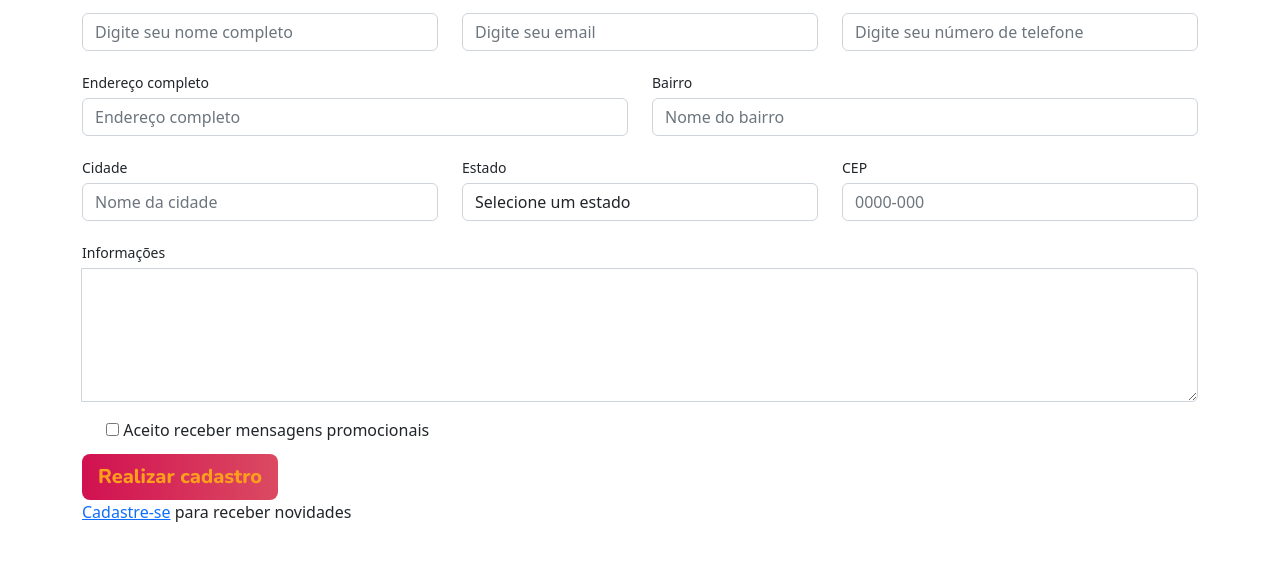
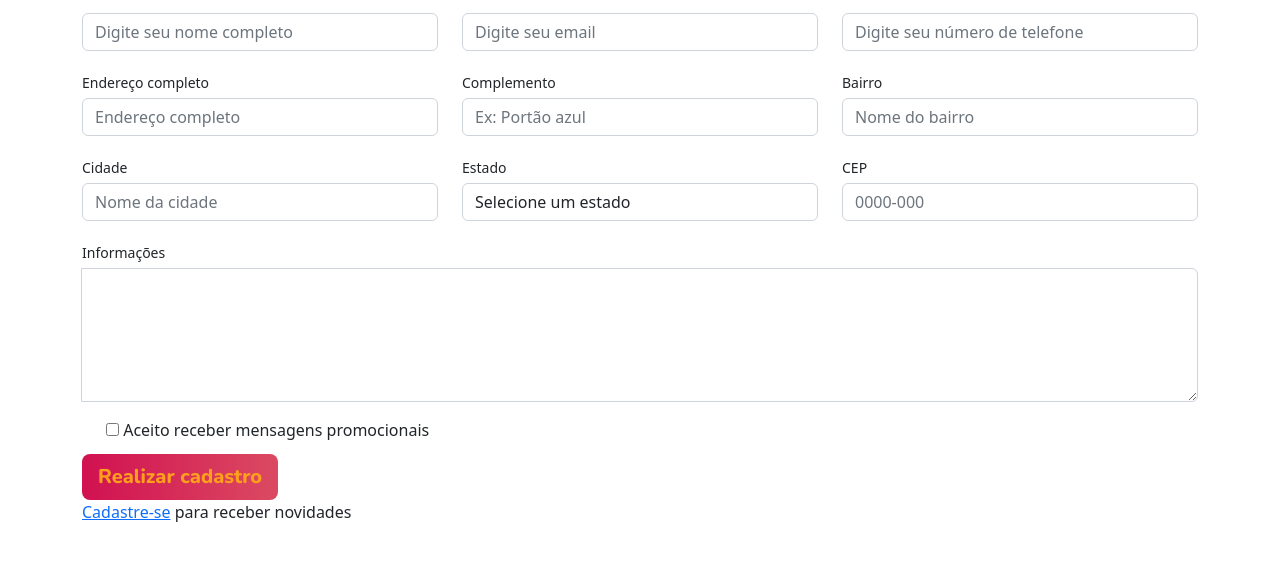
Before and after one commit to s4mp41xao/didactic-bootstrap, a plain HTML site: page projeto/cadastro.html in a window 1280 px wide. Shown: the part 193-754 px from the top of the page. Drawn offline with nearby package versions, Linux system fonts and the light colour scheme.

Commit message:
complement camp registration

```diff
--- a/projeto/cadastro.html
+++ b/projeto/cadastro.html
@@ -58,6 +58,10 @@
                     <div class="col">
                         <label for="endereco" class="col-form-label col-form-label-sm">Endereço completo</label>
                         <input type="text" id="endereco" class="form-control" placeholder="Endereço completo">
+                    </div>
+                    <div class="col">
+                        <label for="complemento" class="col-form-label col-form-label-sm">Complemento</label>
+                        <input type="text" id="complemento" class="form-control" placeholder="Ex: Portão azul">
                     </div>
                     <div class="col">
                         <label for="bairro" class="col-form-label col-form-label-sm">Bairro</label>
```
